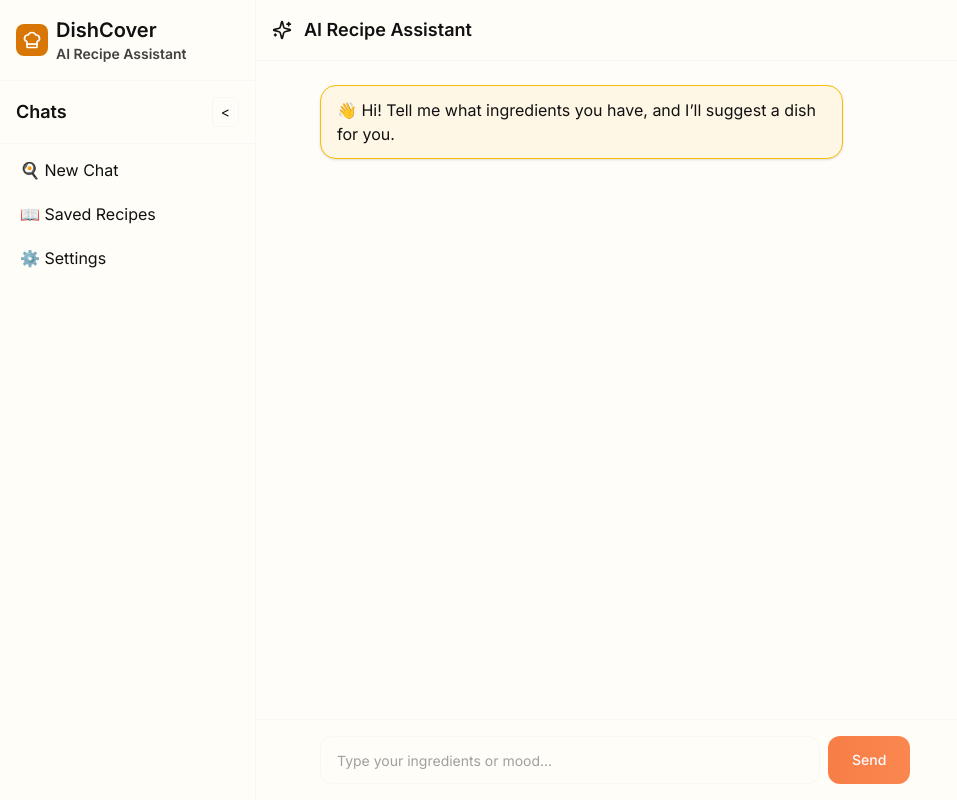
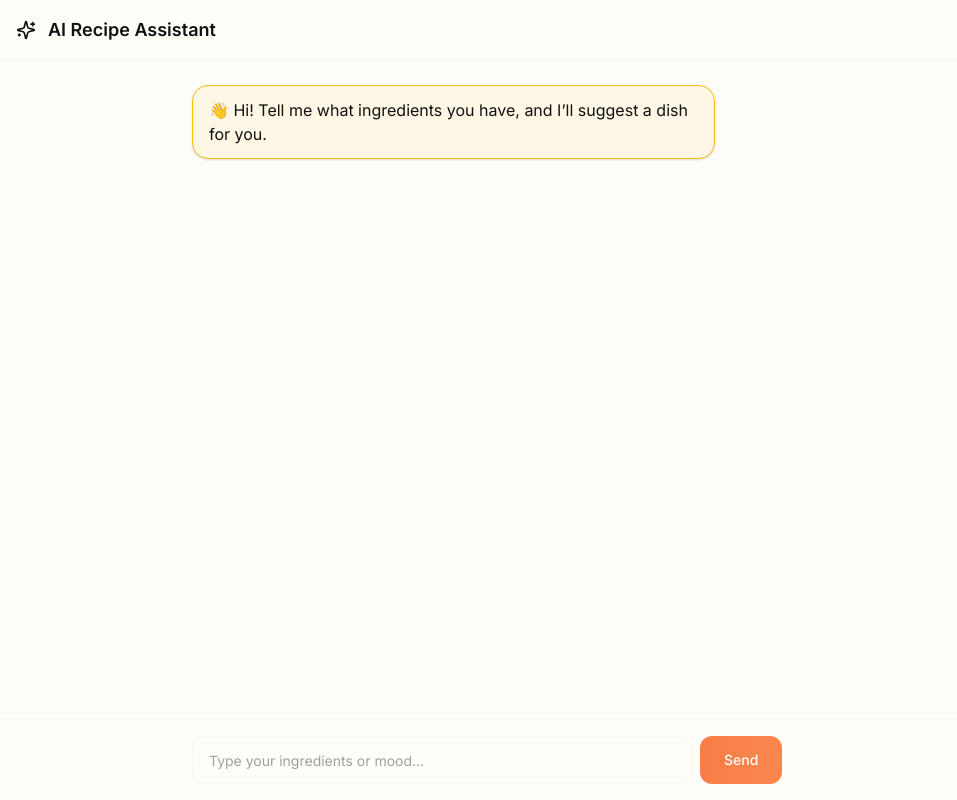
Before and after one commit to dnyaneshsb20/HeritageBites, a React (Vite) app: page /ai-suggestions in a window 1280 px wide. Shown: the whole page, without its empty margins (0-957 px from the left). Built offline with nearby package versions, Linux system fonts and the light colour scheme.

Commit message:
Chatbot still has error

```diff
--- a/src/pages/ai-suggestions/index.jsx
+++ b/src/pages/ai-suggestions/index.jsx
@@ -1,128 +1,74 @@
-// src/pages/ai-suggestions/index.jsx
 import React, { useState, useRef, useEffect } from "react";
 import Button from "../../components/ui/Button";
 import Input from "../../components/ui/Input";
 import Icon from "../../components/AppIcon";
 
+const GEMINI_API_KEY = "YOUR_REAL_API_KEY_HERE"; // insert your API key here
+
 const AISuggestions = () => {
   const [messages, setMessages] = useState([
-    {
-      role: "ai",
-      text: "👋 Hi! Tell me what ingredients you have, and I’ll suggest a dish for you.",
-    },
+    { role: "ai", text: "👋 Hi! Tell me what ingredients you have, and I’ll suggest a dish for you." }
   ]);
   const [query, setQuery] = useState("");
   const chatEndRef = useRef(null);
-  const [isSidebarOpen, setIsSidebarOpen] = useState(true);
 
-  const handleAskAI = (e) => {
+  const handleAskAI = async (e) => {
     e.preventDefault();
     const text = query.trim();
     if (!text) return;
 
-    // Add user message
-    setMessages((prev) => [...prev, { role: "user", text }]);
+    setMessages(prev => [...prev, { role: "user", text }]);
     setQuery("");
 
-    // Simulated AI reply
-    setTimeout(() => {
-      setMessages((prev) => [
-        ...prev,
-        {
-          role: "ai",
-          text: `🍲 Based on "${text}", I suggest Paneer Butter Masala with Naan.`,
-        },
-      ]);
-    }, 700);
+    try {
+  const res = await fetch(
+    `https://generativelanguage.googleapis.com/v1beta2/models/gemini-1.5:generateMessage?key=${GEMINI_API_KEY}`,
+    {
+      method: "POST",
+      headers: { "Content-Type": "application/json" },
+      body: JSON.stringify({
+        prompt: [{ author: "user", content: query }],
+        temperature: 0.7,
+        max_output_tokens: 500,
+      }),
+    }
+  );
+
+  const data = await res.json();
+  console.log("Raw API response:", data);
+
+  const aiText =
+    data?.candidates?.[0]?.content?.[0]?.text ||
+    data?.candidates?.[0]?.content?.parts?.[0]?.text ||
+    data?.candidates?.[0]?.output_text ||
+    "Couldn't generate a response";
+
+  setMessages(prev => [...prev, { role: "ai", text: aiText }]);
+} catch (err) {
+  console.error("Fetch error:", err);
+  setMessages(prev => [...prev, { role: "ai", text: "Error contacting Gemini API." }]);
+}
+
   };
 
-  // Auto scroll down when new message
   useEffect(() => {
     chatEndRef.current?.scrollIntoView({ behavior: "smooth" });
   }, [messages]);
 
   return (
     <div className="flex h-screen bg-background text-foreground">
-      {/* Sidebar */}
-      <aside
-        className={`${isSidebarOpen ? "w-64" : "w-16"
-          } bg-popover border-r border-border flex flex-col transition-all duration-300`}
-      >
-        {/* Sidebar Header */}
-        <div className="flex flex-col items-start gap-1 p-4 border-b border-border">
-          <div className="flex items-center gap-2">
-            <div className="flex items-center justify-center w-8 h-8 bg-primary rounded-lg">
-              <Icon name="ChefHat" size={20} color="white" />
-            </div>
-            <span className="text-xl font-heading font-semibold text-foreground">
-              DishCover
-              <h1 className="text-sm font-semibold text-foreground/80">
-                AI Recipe Assistant
-              </h1>
-            </span>
-          </div>
-        </div>
-
-        <div className="flex items-center justify-between p-4 border-b border-border">
-          <h2
-            className={`font-semibold text-lg ${!isSidebarOpen && "hidden"
-              } md:block`}
-          >
-            Chats
-          </h2>
-          <button
-            onClick={() => setIsSidebarOpen(!isSidebarOpen)}
-            className="text-sm px-2 py-1 border rounded"
-          >
-            {isSidebarOpen ? "<" : ">"}
-          </button>
-        </div>
-
-        {/* Sidebar Items */}
-        <div className="flex-1 overflow-y-auto p-2 space-y-2">
-          <button className="w-full text-left px-3 py-2 rounded hover:bg-muted">
-            🍳 New Chat
-          </button>
-          <button className="w-full text-left px-3 py-2 rounded hover:bg-muted">
-            📖 Saved Recipes
-          </button>
-          <button className="w-full text-left px-3 py-2 rounded hover:bg-muted">
-            ⚙️ Settings
-          </button>
-        </div>
-      </aside>
-
-      {/* Main Chat Area */}
       <div className="flex flex-col flex-1">
-        {/* Header */}
         <header className="p-4 border-b border-border bg-popover flex items-center gap-3">
           <Icon name="Sparkles" size={20} />
           <h1 className="text-lg font-semibold">AI Recipe Assistant</h1>
         </header>
 
-        {/* Chat Messages */}
         <main className="flex-1 overflow-y-auto px-4 py-6 bg-[#FFFDF9]">
           <div className="max-w-4xl mx-auto space-y-4">
             {messages.map((m, i) => (
-              <div
-                key={i}
-                className={`flex ${m.role === "user" ? "justify-end" : "justify-start"
-                  }`}
-              >
-                <div
-                  className={`${m.role === "user" ? "ml-4" : "mr-4"
-                    } ${m.role === "user"
-                      ? "w-full sm:w-10/12 md:w-8/12 lg:w-6/12"
-                      : "w-full sm:w-11/12 md:w-9/12 lg:w-7/12"
-                    }`}
-                >
-                  <div
-                    className={`px-4 py-3 rounded-2xl text-base shadow
-                      ${m.role === "user"
-                        ? "bg-gradient-to-r from-[#f87d46] to-[#fa874f] text-white"
-                        : "bg-[#FFF7E6] border border-[#F9BC06] text-foreground"
-                      }`}
-                  >
+              <div key={i} className={`flex ${m.role === "user" ? "justify-end" : "justify-start"}`}>
+                <div className={`${m.role === "user" ? "ml-4" : "mr-4"} ${m.role === "user" ? "w-full sm:w-10/12 md:w-8/12 lg:w-6/12" : "w-full sm:w-11/12 md:w-9/12 lg:w-7/12"}`}>
+                  <div className={`px-4 py-3 rounded-2xl text-base shadow ${m.role === "user" ? "bg-gradient-to-r from-[#f87d46] to-[#fa874f] text-white" : "bg-[#FFF7E6] border border-[#F9BC06] text-foreground"}`}>
                     {m.text}
                   </div>
                 </div>
@@ -132,11 +78,7 @@ const AISuggestions = () => {
           </div>
         </main>
 
-        {/* Input Bar */}
-        <form
-          onSubmit={handleAskAI}
-          className="p-4 border-t border-border bg-popover"
-        >
+        <form onSubmit={handleAskAI} className="p-4 border-t border-border bg-popover">
           <div className="max-w-4xl mx-auto flex gap-2">
             <Input
               value={query}
--- /dev/null
+++ b/src/pages/api/gemini.js
@@ -0,0 +1,40 @@
+// src/pages/api/gemini.js
+export default async function handler(req, res) {
+  if (req.method !== "POST") {
+    return res.status(405).json({ error: "Method not allowed" });
+  }
+
+  const { prompt } = req.body;
+  if (!prompt) return res.status(400).json({ error: "No prompt provided" });
+
+  // Directly insert your API key here (temporary quick fix)
+  const apiKey = "AIzaSyCQHGbUf0_vrxhKfd8gyjig4OQlh55brow";
+
+  try {
+    const response = await fetch(
+      `https://generativelanguage.googleapis.com/v1beta2/models/gemini-1.5:generateMessage?key=${apiKey}`,
+      {
+        method: "POST",
+        headers: { "Content-Type": "application/json" },
+        body: JSON.stringify({
+          prompt: [{ author: "user", content: prompt }],
+          temperature: 0.7,
+          max_output_tokens: 500,
+        }),
+      }
+    );
+
+    const data = await response.json();
+
+    const text =
+      data?.candidates?.[0]?.content?.parts?.[0]?.text ||
+      data?.candidates?.[0]?.content?.[0]?.text ||
+      data?.candidates?.[0]?.output_text ||
+      "Couldn't generate a response";
+
+    res.status(200).json({ text });
+  } catch (err) {
+    console.error("Gemini API error:", err);
+    res.status(500).json({ text: "Error contacting Gemini API" });
+  }
+}
--- a/vite.config.mjs
+++ b/vite.config.mjs
@@ -8,7 +8,8 @@ export default defineConfig({
   base: "/", // ensures assets load correctly on Vercel
   build: {
     outDir: "build", // output folder
-    chunkSizeWarningLimit: 2000
+    chunkSizeWarningLimit: 2000,
+    sourcemap: false // disable source maps to avoid Lucide .map file errors
   },
   plugins: [tsconfigPaths(), react(), tagger()],
   server: {
```
Also changed, not shown: package.json (+22 -46 lines), server.js (added, +40 -0 lines), postcss.config.cjs (renamed from postcss.config.js), 2 other files (tests, documents, lock files or other folders).
